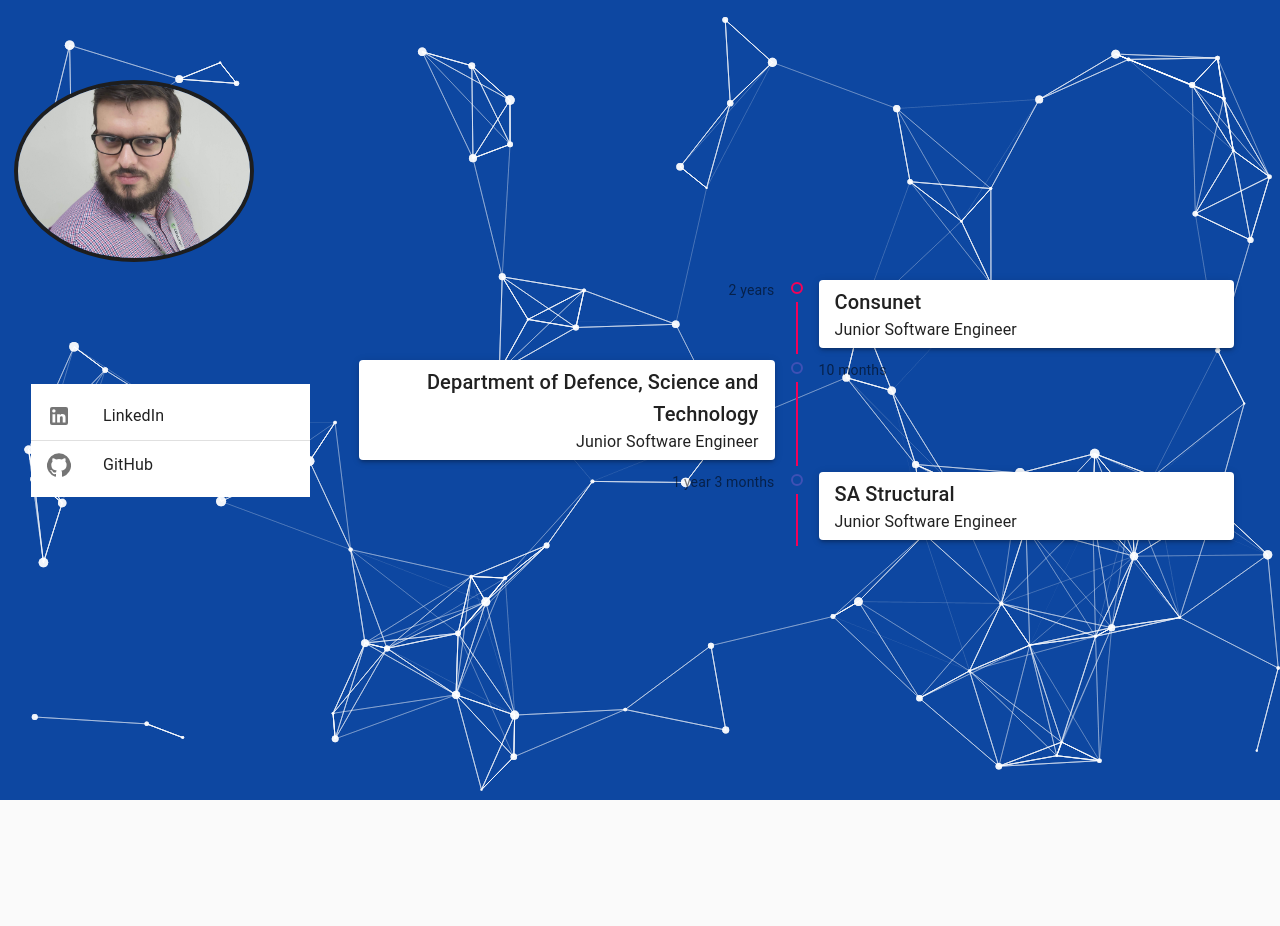
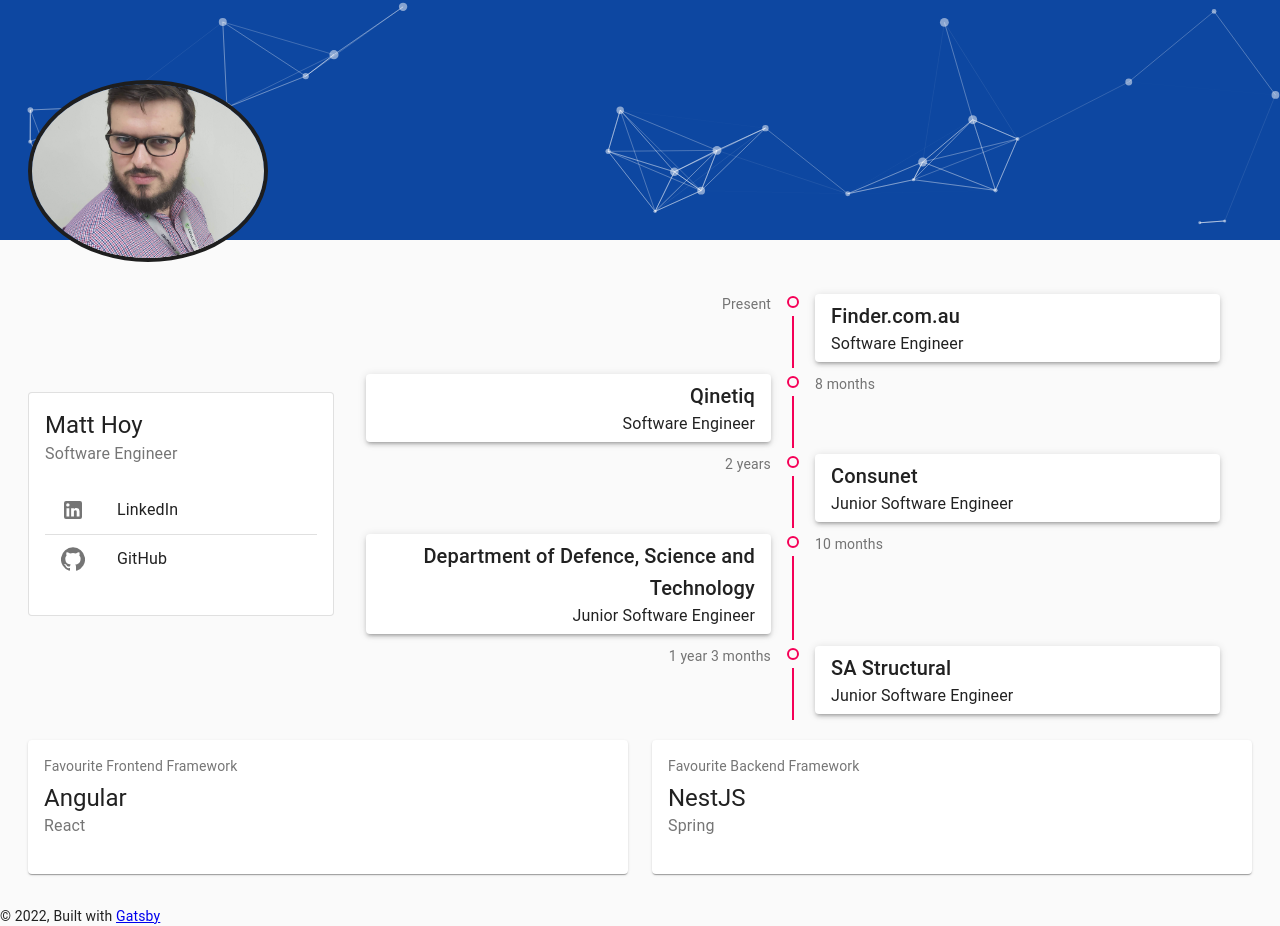
Before and after one commit to EzyBakeOven/ezybakeoven.github.io, a Gatsby site: page / in a window 1280 px wide. Before the commit the page ends 800 px from the top, so only its background shows below. Built offline with nearby package versions, Linux system fonts and the light colour scheme; Gatsby itself is replaced by a stand-in of ours.

Commit message:
feat: upgraded frameworks added features * Updated: all packages to latest versions. * Added: Missing employment history up to 2022. * Created: Career item cards to add experience.

```diff
--- /dev/null
+++ b/src/components/career-timeline/career-experience-card.js
@@ -0,0 +1,50 @@
+import * as React from 'react';
+import Box from '@mui/material/Box';
+import Card from '@mui/material/Card';
+import CardContent from '@mui/material/CardContent';
+import List from '@mui/material/List';
+import ListItem from '@mui/material/ListItem';
+import ListItemText from '@mui/material/ListItemText';
+import Typography from '@mui/material/Typography';
+
+export default function OutlinedCard(career) {
+    const listItemStyle = {
+        position: 'relative',
+        float: 'left',
+        margin: '10px'
+      };
+
+  return (
+    <Box sx={{ maxWidth: 275 }}>
+      <Card variant="outlined">
+      <CardContent>
+      <Typography sx={{ fontSize: 14 }} color="text.secondary" gutterBottom>
+        Experience
+      </Typography>
+      <Typography variant="h5" component="div">
+      <List>
+      {career.career.experience.map(experienceItem => {
+            return (
+                <ListItem disablePadding>
+                  <ListItemText style={listItemStyle}>
+                      {experienceItem}
+                  </ListItemText>
+              </ListItem>
+            )
+        })}
+        </List>
+    </Typography>
+      <Typography sx={{ mb: 1.5 }} color="text.secondary">
+        adjective
+      </Typography>
+      <Typography variant="body2">
+        well meaning and kindly.
+        <br />
+        {'"a benevolent smile"'}
+      </Typography>
+    </CardContent>
+      </Card>
+
+    </Box>
+  );
+}
--- a/src/components/career-timeline/career-timeline.js
+++ b/src/components/career-timeline/career-timeline.js
@@ -9,6 +9,8 @@
 import TimelineDot from '@material-ui/lab/TimelineDot';
 import Paper from '@material-ui/core/Paper';
 import Typography from '@material-ui/core/Typography';
+import CareerHistory from '../../data/career-history.json';
+import OutlinedCard from './career-experience-card';
 
 const useStyles = makeStyles((theme) => ({
   paper: {
@@ -24,10 +26,10 @@
 
   return (
     <Timeline align="alternate">
-      <TimelineItem>
+      {CareerHistory.map(career => { return (<TimelineItem>
         <TimelineOppositeContent>
           <Typography variant="body2" color="textSecondary">
-            2 years
+          { career.duration }
           </Typography>
         </TimelineOppositeContent>
         <TimelineSeparator>
@@ -37,50 +39,15 @@
         <TimelineContent>
           <Paper elevation={3} className={classes.paper}>
             <Typography variant="h6" component="h1">
-              Consunet
+              { career.organisationName }
             </Typography>
-            <Typography>Junior Software Engineer</Typography>
+            <Typography>{ career.role }</Typography>
+            {/* <OutlinedCard career={career}></OutlinedCard> */}
           </Paper>
         </TimelineContent>
-      </TimelineItem>
-      <TimelineItem>
-        <TimelineOppositeContent>
-          <Typography variant="body2" color="textSecondary">
-            10 months
-          </Typography>
-        </TimelineOppositeContent>
-        <TimelineSeparator>
-        <TimelineDot variant="outlined" color="primary" />
-        <TimelineConnector className={classes.secondaryTail} />
-        </TimelineSeparator>
-        <TimelineContent>
-          <Paper elevation={3} className={classes.paper}>
-            <Typography variant="h6" component="h1">
-              Department of Defence, Science and Technology
-            </Typography>
-            <Typography>Junior Software Engineer</Typography>
-          </Paper>
-        </TimelineContent>
-      </TimelineItem>
-      <TimelineItem>
-      <TimelineOppositeContent>
-          <Typography variant="body2" color="textSecondary">
-            1 year 3 months
-          </Typography>
-        </TimelineOppositeContent>
-        <TimelineSeparator>
-        <TimelineDot variant="outlined" color="primary" />
-          <TimelineConnector className={classes.secondaryTail} />
-        </TimelineSeparator>
-        <TimelineContent>
-          <Paper elevation={3} className={classes.paper}>
-            <Typography variant="h6" component="h1">
-              SA Structural
-            </Typography>
-            <Typography>Junior Software Engineer</Typography>
-          </Paper>
-        </TimelineContent>
-      </TimelineItem>
+      </TimelineItem>)
+
+      })}
     </Timeline>
   );
 }
--- a/src/components/layout.css
+++ b/src/components/layout.css
@@ -0,0 +1,3 @@
+.particle-header-canvas {
+    height: inherit;
+}
--- a/src/components/layout.js
+++ b/src/components/layout.js
@@ -27,10 +27,10 @@
   return (
     <ThemeProvider theme={theme}>
       <CssBaseline />
-      <Header />
+      <Header id="particle-header" />
       <main
         style={{
-          margin: "1em",
+          margin: "2em",
         }}
       >
         {children}
--- a/src/components/particle-header/header.js
+++ b/src/components/particle-header/header.js
@@ -1,18 +1,34 @@
-import PropTypes from "prop-types"
-import React from "react"
-import Particles from "react-tsparticles"
+import React from 'react';
+import PropTypes from "prop-types";
+import Particles from "react-tsparticles";
+import { loadFull } from "tsparticles";
 
-const Header = ({ siteTitle }) => (
-  <header
+const Header = ({ siteTitle }) => {
+  const particlesInit = async (main) => {
+
+    // you can initialize the tsParticles instance (main) here, adding custom shapes or presets
+    // this loads the tsparticles package bundle, it's the easiest method for getting everything ready
+    // starting from v2 you can add only the features you need reducing the bundle size
+    await loadFull(main);
+  };
+
+  const particlesLoaded = (container) => {
+    console.log(container);
+  };
+  return (
+    <header
     style={{
       marginBottom: `.5em`,
       height: '30vh'
     }}
   >
-    <Particles
+<Particles
       id="particle-header"
       height="30vh"
       width="100%"
+      canvasClassName="particle-header-canvas"
+      init={particlesInit}
+      loaded={particlesLoaded}
       options={{
         background: {
           color: {
@@ -21,7 +37,6 @@
         },
         fpsLimit: 60,
         interactivity: {
-          detectsOn: "canvas",
           events: {
             onClick: {
               enable: true,
@@ -34,17 +49,11 @@
             resize: true,
           },
           modes: {
-            bubble: {
-              distance: 400,
-              duration: 2,
-              opacity: 0.8,
-              size: 40,
-            },
             push: {
               quantity: 4,
             },
             repulse: {
-              distance: 200,
+              distance: 20,
               duration: 0.4,
             },
           },
@@ -66,15 +75,17 @@
           move: {
             direction: "none",
             enable: true,
-            outMode: "bounce",
+            outModes: {
+              default: "bounce",
+            },
             random: false,
-            speed: 6,
+            speed: 3,
             straight: false,
           },
           number: {
             density: {
               enable: true,
-              value_area: 800,
+              area: 800,
             },
             value: 80,
           },
@@ -85,15 +96,18 @@
             type: "circle",
           },
           size: {
-            random: true,
-            value: 5,
+            value: { min: 1, max: 5 },
           },
         },
         detectRetina: true,
+        style: {
+          height: '30vh'
+        }
       }}
     />
   </header>
-)
+  );
+};
 
 Header.propTypes = {
   siteTitle: PropTypes.string,
@@ -103,4 +117,4 @@
   siteTitle: ``,
 }
 
-export default Header
+export default Header;
--- a/src/components/title-card/title-card.js
+++ b/src/components/title-card/title-card.js
@@ -10,7 +10,6 @@
 import Typography from "@material-ui/core/Typography"
 import LinkedInIcon from "@material-ui/icons/LinkedIn"
 import GitHubIcon from "@material-ui/icons/GitHub"
-import Button from "@material-ui/core/Button"
 
 const useStyles = makeStyles(theme => ({
   pos: {
--- /dev/null
+++ b/src/data/career-history.json
@@ -0,0 +1,80 @@
+[{
+        "organisationName": "Finder.com.au",
+        "duration": "Present",
+        "role": "Software Engineer",
+        "awards": [],
+        "experience": [
+            "Kotlin",
+            "Java",
+            "Akka",
+            "PhP",
+            "React",
+            "MySQL",
+            "Docker",
+            "AWS"
+        ]
+    },
+    {
+        "organisationName": "Qinetiq",
+        "duration": "8 months",
+        "role": "Software Engineer",
+        "awards": [
+            "Received Merit Award and bonus for excellence in customer relations."
+        ],
+        "experience": [
+            "Angular",
+            "GraphQL",
+            "Node",
+            "NestJs",
+            "Kafka",
+            "MongoDB",
+            "Docker",
+            "Elastic Search",
+            "Postgres",
+            "AWS"
+        ]
+    },
+    {
+        "organisationName": "Consunet",
+        "duration": "2 years",
+        "role": "Junior Software Engineer",
+        "awards": [
+            "Thank you letter from Joint and Operations Analysis Division."
+        ],
+        "experience": [
+            "Java",
+            "Akka",
+            "GraphQL",
+            "Spring",
+            "Docker",
+            "Helm",
+            "Elastic Search",
+            "Openshift"
+        ]
+    },
+    {
+        "organisationName": "Department of Defence, Science and Technology",
+        "duration": "10 months",
+        "role": "Junior Software Engineer",
+        "awards": [],
+        "experience": [
+            "Java",
+            "Spring",
+            "Angular",
+            "Postgres",
+            "Docker"
+        ]
+    },
+    {
+        "organisationName": "SA Structural",
+        "duration": "1 year 3 months",
+        "role": "Junior Software Engineer",
+        "awards": [],
+        "experience": [
+            "ASP.NET",
+            "PHP",
+            "C#",
+            "SQL"
+        ]
+    }
+]
--- a/src/pages/index.js
+++ b/src/pages/index.js
@@ -35,7 +35,7 @@
             <PreferenceCard framework="Frontend" primary="Angular" secondary="React"></PreferenceCard>
           </Grid>
           <Grid item xs={6} sm={6} md={6}>
-            <PreferenceCard framework="Backend" primary="Spring" secondary="Micronaut"></PreferenceCard>
+            <PreferenceCard framework="Backend" primary="NestJS" secondary="Spring"></PreferenceCard>
           </Grid>
         </Grid>
       </div>
```
Also changed, not shown: package.json (+20 -15 lines), README.md, 1 other file.
